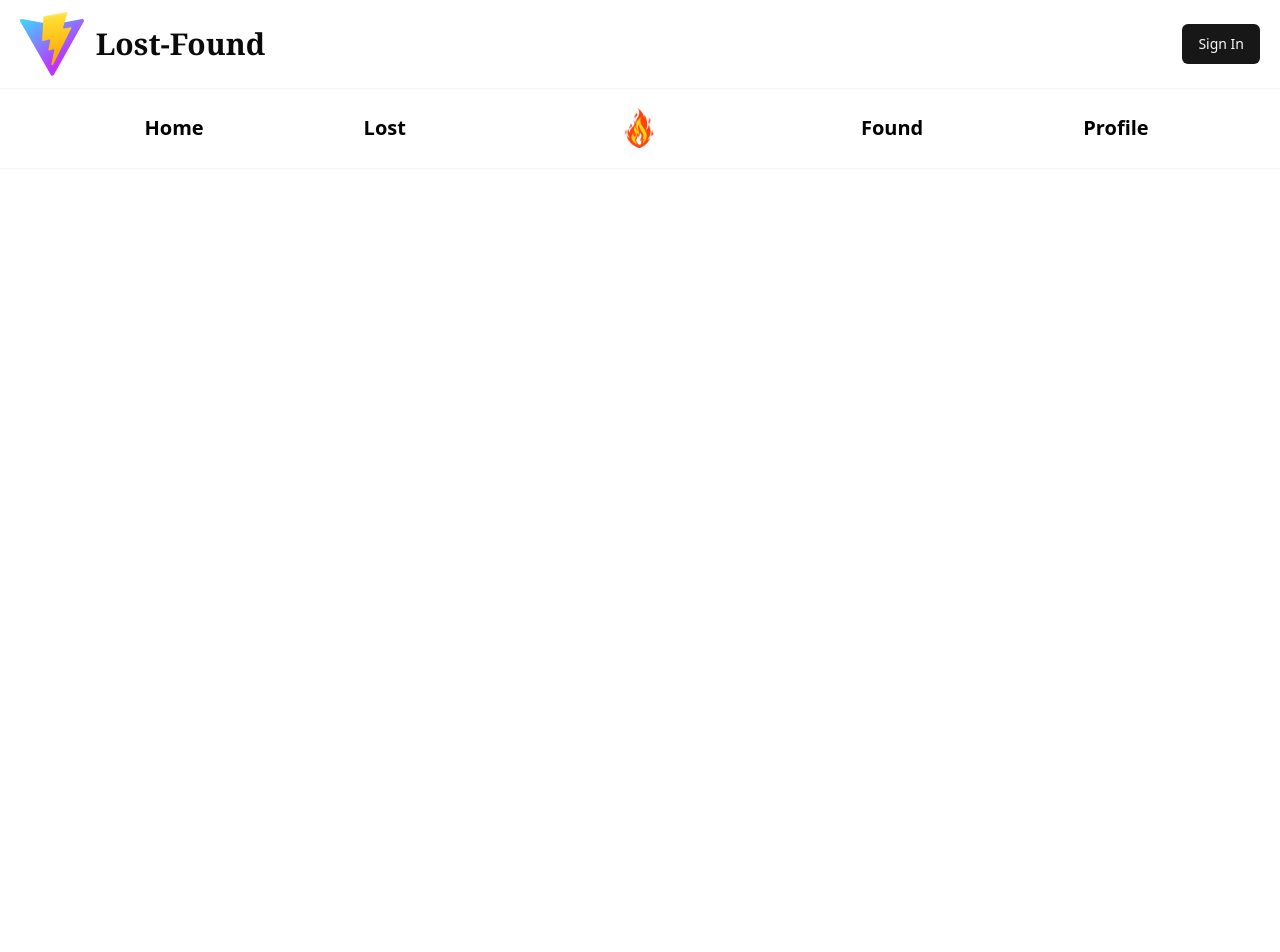
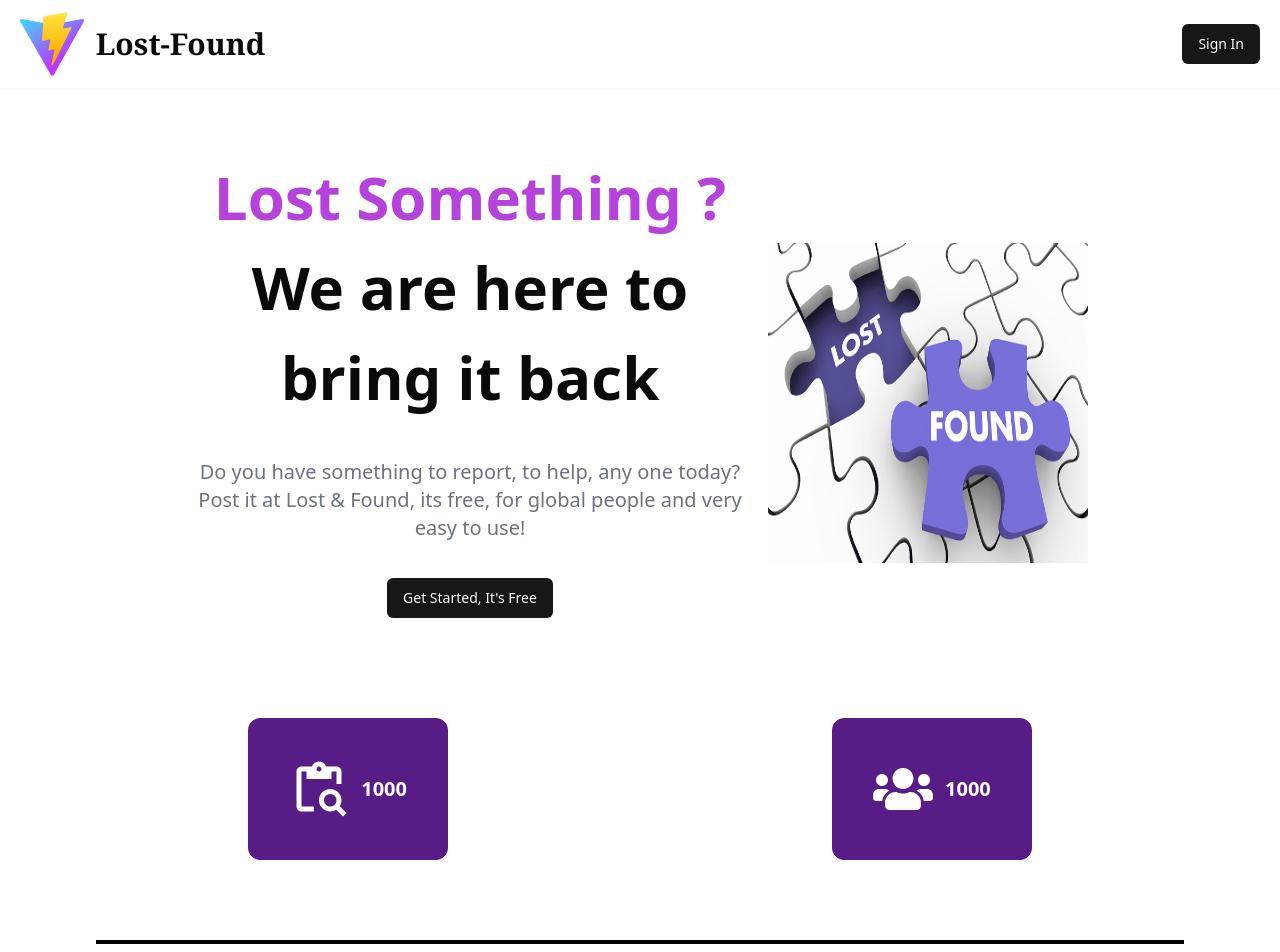
Before and after one commit to krishnaj01/404NotFound_AutomatexHackathon_Meraz5.0, a React (Vite) app in the folder frontend/lost-found/: page / in a window 1280 px wide. Shown: the top 952 px of the page. Before the commit the page ends 800 px from the top, so only its background shows below. Built offline with nearby package versions, Linux system fonts and the light colour scheme; no server answers.

Commit message:
Landing page contnuation

```diff
--- a/frontend/lost-found/src/App.jsx
+++ b/frontend/lost-found/src/App.jsx
@@ -7,8 +7,7 @@ function App() {
 
   return (
     <>
-      {/* <Landing/> */}
-      <Navbar/>
+      <Landing/>
     </>
   )
 }
--- a/frontend/lost-found/src/components/HomePage/Button.jsx
+++ b/frontend/lost-found/src/components/HomePage/Button.jsx
@@ -1,6 +1,6 @@
 import React from 'react';
 
-const Button = ({ buttonText }) => {
+const Buttons = ({ buttonText }) => {
     return (
         <div className="group inline-block relative cursor-pointer text-black text-xl font-bold hover:text-[#B542D8]">
             {buttonText}
@@ -9,4 +9,4 @@ const Button = ({ buttonText }) => {
     )
 }
 
-export default Button;
+export default Buttons;
--- a/frontend/lost-found/src/components/custom/Landing.jsx
+++ b/frontend/lost-found/src/components/custom/Landing.jsx
@@ -11,7 +11,8 @@ import { useGoogleLogin } from "@react-oauth/google";
 import { FcGoogle } from "react-icons/fc";
 import axios from "axios";
 import { DialogClose } from "@radix-ui/react-dialog";
-import { X } from "lucide-react";
+import { FaUsers } from "react-icons/fa";
+import { MdOutlineContentPasteSearch } from "react-icons/md";
 
 const Landing = () => {
   const [openDialog, setOpenDialog] = useState(false);
@@ -50,17 +51,22 @@ const Landing = () => {
   };
 
   return (
-    <div className="flex flex-col items-center mx-24 md:mx-48 gap-9 mb-16">
+    <>
+      <div className="flex items-center mx-24 md:mx-48 gap-5 flex-col-reverse md:flex-row">
+        <div className="flex flex-col items-center gap-9 mb-16">
           <h1 className="font-extrabold text-[60px] text-center mt-16">
-        <span className="text-[#b542da]">
-          Lost Something ?
-        </span>{" "}
-        We are here to bring it back
+            <div className="text-[#b542da]">Lost Something ?</div> We are here
+            to bring it back
           </h1>
+          <div>
             <p className="text-sm md:text-md lg:text-lg xl:text-xl text-gray-500 text-center">
-        Your personal trip planner and travel curator, creating custom
-        itineraries tailored to your interests and budget.
+              Do you have something to report, to help, any one today?
             </p>
+            <p className="text-sm md:text-md lg:text-lg xl:text-xl text-gray-500 text-center">
+              Post it at Lost & Found, its free, for global people and very easy
+              to use!
+            </p>
+          </div>
 
           <Link to={!user ? "/" : "/create-trip"}>
             <Button
@@ -78,8 +84,12 @@ const Landing = () => {
                 <DialogHeader>
                   <DialogDescription>
                     <img src="/logo.png" alt="logo" />
-              <h2 className="font-bold text-lg mt-7">Sign In with Google</h2>
-              <p>Sign in to the app with Google authentication securely</p>
+                    <h2 className="font-bold text-lg mt-7">
+                      Sign In with Google
+                    </h2>
+                    <p>
+                      Sign in to the app with Google authentication securely
+                    </p>
                     <Button
                       className="w-full mt-5 flex gap-4 items-center"
                       onClick={login}
@@ -93,6 +103,28 @@ const Landing = () => {
             </DialogClose>
           </Dialog>
         </div>
+        <img src="./lost-found.png" className="w-80 h-80"></img>
+      </div>
+      <div className="flex justify-center gap-36 md:gap-96">
+        <div className="bg-purple-900 items-center gap-3 mb-20 flex text-white p-10 rounded-xl hover:bg-white hover:text-purple-900 hover: border border-purple-900 font-bold text-6xl">
+              <div>
+              <MdOutlineContentPasteSearch />
+              </div>
+              <div className="text-xl">
+                1000
+              </div>
+        </div>
+        <div className="bg-purple-900 items-center gap-3 mb-20 flex text-white p-10 rounded-xl hover:bg-white hover:text-purple-900 hover: border border-purple-900 font-bold text-6xl">
+            <div>
+            <FaUsers />
+            </div>
+            <div className="text-xl">
+              1000
+            </div>
+        </div>
+      </div>
+      <div className="bg-black h-1 mx-24">.</div>
+    </>
   );
 };
 
--- a/frontend/lost-found/src/components/custom/LandingHeader.jsx
+++ b/frontend/lost-found/src/components/custom/LandingHeader.jsx
@@ -14,6 +14,7 @@ import {
 } from "@/components/ui/dialog";
 import axios from "axios";
 import { FcGoogle } from "react-icons/fc";
+import Buttons from "../HomePage/Button";
 
 const LandingHeader = () => {
   const [openDialog, setOpenDialog] = useState(false);
@@ -50,52 +51,57 @@ const LandingHeader = () => {
       console.error("Error fetching user profile:", err);
     }
   };
+
   return (
+    <div>
+      {!user ? (
         <div className="p-3 shadow-sm flex justify-between items-center px-5">
           <a href="/">
             <div className="flex gap-3 items-center cursor-pointer">
-        <img src="/vite.svg" className="h-16" />
+              <img src="/vite.svg" className="h-16" alt="logo" />
               <h2 className="font-bold text-3xl font-serif">Lost-Found</h2>
             </div>
           </a>
-      <div>
-        {user ? (
-          <div className="flex items-center gap-3">
-            <a href="/create-trip">
-              <Button variant="outline" className="rounded-full my-btn">
-                + Create Trip
-              </Button>
-            </a>
-            <a href="/my-trip">
-              <Button variant="outline" className="rounded-full my-btn">
-                My Trips
-              </Button>
-            </a>
+          <Button onClick={() => setOpenDialog(true)}>Sign In</Button>
+        </div>
+      ) : (
+        <div className="flex items-center justify-between h-16 sm:h-[10vh] px-4 sm:px-8 shadow-sm">
+          <div className="flex space-x-40 w-full sm:w-[40%] justify-center">
+            <Buttons buttonText="Home" />
+            <Buttons buttonText="Lost" />
+          </div>
+
+          <div className="flex justify-center w-[15%] sm:w-[10%]">
+            <img src="/logo.png" alt="logo" className="h-10 sm:h-10" />
+          </div>
+
+          <div className="flex space-x-40 w-full sm:w-[40%] justify-center">
+            <Buttons buttonText="Found" />
             <Popover>
               <PopoverTrigger>
+                <div>
+                  <div className="flex gap-5 items-center">
+                    <Buttons buttonText="Profile" />
+                    {user.picture ? (
                       <img
                         src={user.picture}
                         alt="profile"
                         className="h-[35px] w-[35px] rounded-full"
                       />
+                    ) : (
+                      <img
+                        src="/vite.svg"
+                        alt="profile"
+                        className="h-[35px] w-[35px] rounded-full"
+                      ></img>
+                    )}
+                  </div>
+                </div>
               </PopoverTrigger>
               <PopoverContent>
                 <div>
                   <h2 className="font-bold text-xl mt-2">{user.name}</h2>
                   <p className="text-sm text-gray-500 mb-4">{user.email}</p>
-                  <a href="/create-trip">
-                    <Button
-                      variant="outline"
-                      className="rounded-full mr-3 mb-5"
-                    >
-                      + Create Trip
-                    </Button>
-                  </a>
-                  <a href="/my-trip">
-                    <Button variant="outline" className="rounded-full mb-5">
-                      My Trips
-                    </Button>
-                  </a>
                   <div
                     onClick={() => {
                       googleLogout();
@@ -109,23 +115,14 @@ const LandingHeader = () => {
               </PopoverContent>
             </Popover>
           </div>
-        ) : (
-          <div>
-            <Button
-              onClick={() => {
-                setOpenDialog(true);
-              }}
-            >
-              Sign In
-            </Button>
         </div>
       )}
-      </div>
-      <Dialog open={openDialog}>
+
+      <Dialog open={openDialog} onOpenChange={setOpenDialog}>
         <DialogContent>
           <DialogHeader>
-            <DialogDescription>
-              <img src="/vite.svg" alt="logo" />
+            <DialogDescription className="text-center">
+              <img src="/vite.svg" alt="logo" className="mx-auto h-16" />
               <h2 className="font-bold text-lg mt-7">Sign In with Google</h2>
               <p>Sign in to the app with Google authentication securely</p>
               <Button
```
Also changed, not shown: frontend/lost-found/public/lost-found.png (added). Lines whose indentation alone changed are shown as unchanged.
